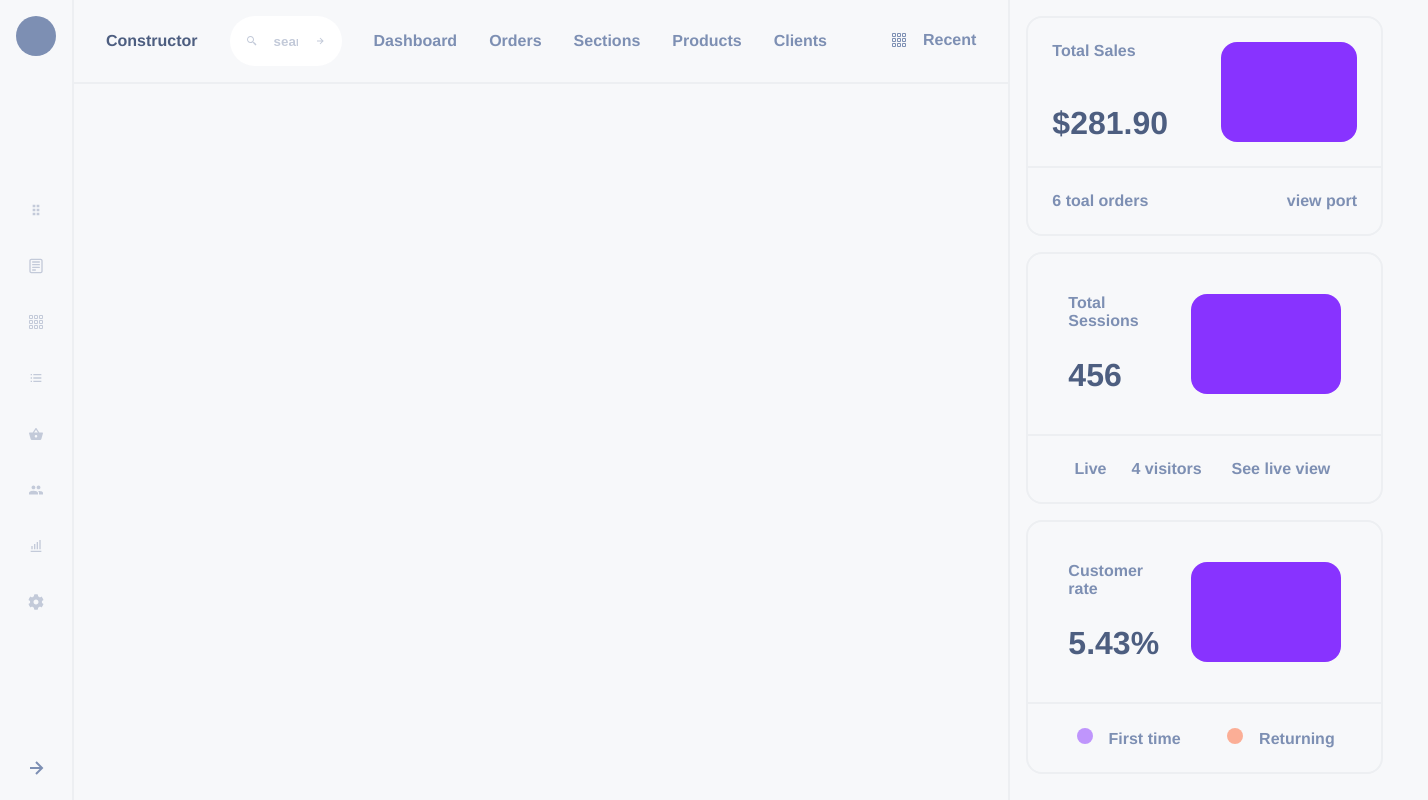
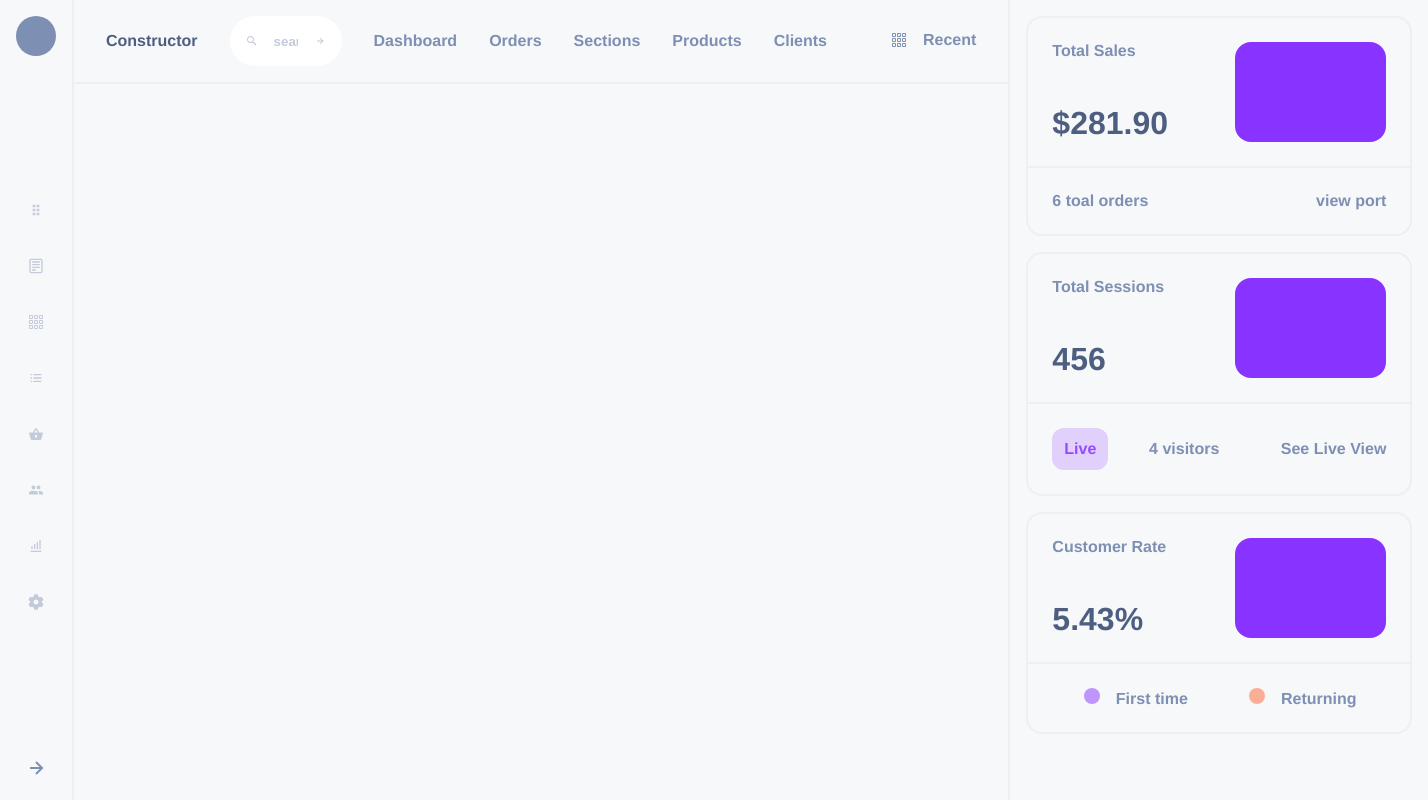
Before and after one commit to EduardoLopes/design-tokens-study, a React (Create React App) app: page / in a window 1280 px wide. Shown: the whole page, 1428 px wide, since content can reach past the window. Built offline with nearby package versions, Linux system fonts and the light colour scheme.

Commit message:
refact infobar cards

```diff
--- a/src/components/Card.module.scss
+++ b/src/components/Card.module.scss
@@ -11,6 +11,7 @@
 .grid2 {
   display: grid;
   grid-template-columns: 1fr 1fr;
+  width: 100%;
 }
 
 .verticalSpaceBetween,
--- /dev/null
+++ b/src/components/CustomerRate.module.scss
@@ -0,0 +1,17 @@
+@use "../styles/space";
+@use "../styles/color";
+@use "../styles/border";
+
+.graphWrapper {
+  display: flex;
+  align-items: center;
+  justify-content: center;
+}
+
+.graph {
+  @include space.margin("l");
+  width: 100%;
+  height: 100px;
+  background: color.$purple;
+  @include border.radius;
+}
--- /dev/null
+++ b/src/components/CustomerRate.tsx
@@ -0,0 +1,35 @@
+import { BsFillCircleFill } from "react-icons/bs";
+import Card from "./Card";
+import styles from "./CustomerRate.module.scss";
+
+const { Content, Grid2, Footer, SpaceBetween, Title, SubTitle } = Card;
+
+export default function CustomerRate() {
+  return (
+    <Card>
+      <Content>
+        <Grid2>
+          <SpaceBetween.Vertical>
+            <SubTitle>Customer Rate</SubTitle>
+            <Title style={{ fontSize: "2em" }}>5.43%</Title>
+          </SpaceBetween.Vertical>
+          <div className={styles.graphWrapper}>
+            <div className={styles.graph}></div>
+          </div>
+        </Grid2>
+      </Content>
+      <Footer>
+        <Card.Grid2>
+          <div>
+            <BsFillCircleFill color="#bf95fc" style={{ marginRight: 16 }} />
+            First time
+          </div>
+          <div>
+            <BsFillCircleFill color="#fbae96" style={{ marginRight: 16 }} />
+            Returning
+          </div>
+        </Card.Grid2>
+      </Footer>
+    </Card>
+  );
+}
--- a/src/components/Infobar.module.scss
+++ b/src/components/Infobar.module.scss
@@ -7,38 +7,10 @@
   @include space.padding;
   @include border.solid("l");
   height: 100vh;
-  overflow-y: scroll;
+  width: 420px;
+  overflow-y: auto;
   display: grid;
   grid-auto-rows: min-content;
   gap: space.$base;
   flex: 1;
 }
-
-.footerText {
-  @include text.sub-title;
-}
-
-.info {
-  @include space.padding;
-  text-align: left;
-  display: flex;
-  flex-direction: column;
-  justify-content: space-between;
-
-  .title {
-    @include text.sub-title;
-  }
-
-  .value {
-    @include text.title;
-    font-size: 2em;
-  }
-}
-
-.graph {
-  width: 150px;
-  height: 100px;
-  background: color.$purple;
-  @include border.radius;
-  @include space.margin;
-}
--- a/src/components/Infobar.tsx
+++ b/src/components/Infobar.tsx
@@ -1,55 +1,14 @@
 import styles from "./Infobar.module.scss";
-import Card from "./Card";
-import { BsFillCircleFill } from "react-icons/bs";
 import TotalSales from "./TotalSales";
+import TotalSessions from "./TotalSessions";
+import CustomerRate from "./CustomerRate";
 
 export default function Infobar() {
   return (
     <div className={styles.wrapper}>
       <TotalSales />
-      <Card>
-        <Card.Content>
-          <Card.Grid2>
-            <div className={styles.info}>
-              <div className={styles.title}>Total Sessions</div>
-              <div className={styles.value}>456</div>
-            </div>
-            <div className={styles.graph}></div>
-          </Card.Grid2>
-        </Card.Content>
-        <Card.Footer>
-          <Card.Grid2>
-            <Card.Grid2>
-              <div>Live</div>
-              <div>4 visitors</div>
-            </Card.Grid2>
-            <div>See live view </div>
-          </Card.Grid2>
-        </Card.Footer>
-      </Card>
-      <Card>
-        <Card.Content>
-          <Card.Grid2>
-            <div className={styles.info}>
-              <div className={styles.title}>Customer rate</div>
-              <div className={styles.value}>5.43%</div>
-            </div>
-            <div className={styles.graph}></div>
-          </Card.Grid2>
-        </Card.Content>
-        <Card.Footer>
-          <Card.Grid2>
-            <div>
-              <BsFillCircleFill color="#bf95fc" style={{ marginRight: 16 }} />
-              First time
-            </div>
-            <div>
-              <BsFillCircleFill color="#fbae96" style={{ marginRight: 16 }} />
-              Returning
-            </div>
-          </Card.Grid2>
-        </Card.Footer>
-      </Card>
+      <TotalSessions />
+      <CustomerRate />
     </div>
   );
 }
--- /dev/null
+++ b/src/components/TotalSessions.module.scss
@@ -0,0 +1,24 @@
+@use "../styles/space";
+@use "../styles/color";
+@use "../styles/border";
+
+.graphWrapper {
+  display: flex;
+  align-items: center;
+  justify-content: center;
+}
+
+.graph {
+  @include space.margin("l");
+  width: 100%;
+  height: 100px;
+  background: color.$purple;
+  @include border.radius;
+}
+
+.liveButton {
+  background: #e0d0fb;
+  @include space.padding("lbtr", "sm");
+  @include border.radius("bl br tl tr", "sm");
+  color: #954afe;
+}
--- /dev/null
+++ b/src/components/TotalSessions.tsx
@@ -0,0 +1,31 @@
+import Card from "./Card";
+import styles from "./TotalSessions.module.scss";
+
+const { Content, Grid2, Footer, SpaceBetween, Title, SubTitle } = Card;
+
+export default function TotalSessions() {
+  return (
+    <Card>
+      <Content>
+        <Grid2>
+          <SpaceBetween.Vertical>
+            <SubTitle>Total Sessions</SubTitle>
+            <Title style={{ fontSize: "2em" }}>456</Title>
+          </SpaceBetween.Vertical>
+          <div className={styles.graphWrapper}>
+            <div className={styles.graph}></div>
+          </div>
+        </Grid2>
+      </Content>
+      <Footer>
+        <Grid2 style={{ alignItems: "center" }}>
+          <SpaceBetween.Horizonal style={{ alignItems: "center" }}>
+            <div className={styles.liveButton}>Live</div>
+            <SubTitle>4 visitors</SubTitle>
+          </SpaceBetween.Horizonal>
+          <SubTitle style={{ textAlign: "right" }}>See Live View</SubTitle>
+        </Grid2>
+      </Footer>
+    </Card>
+  );
+}
```
